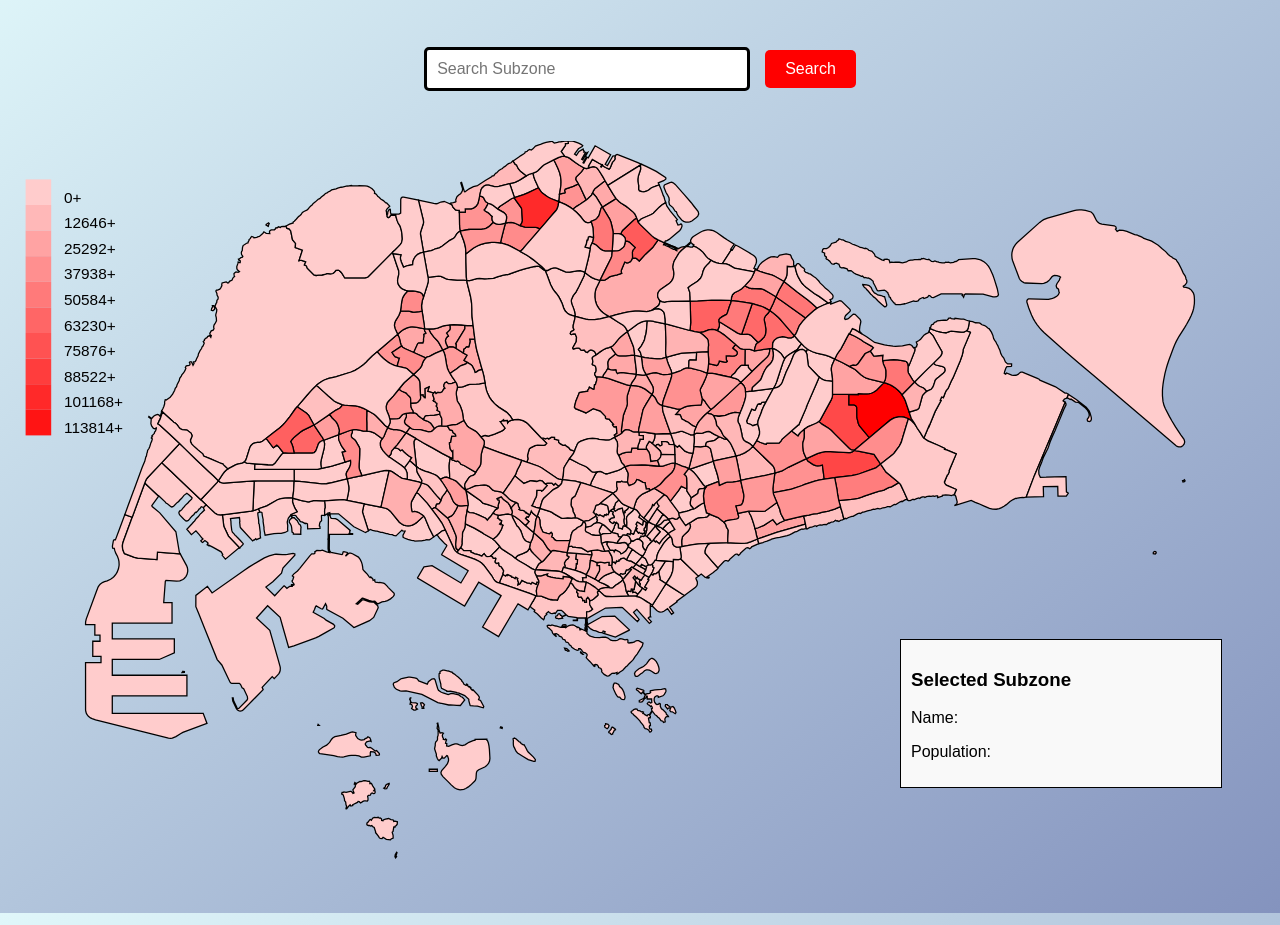
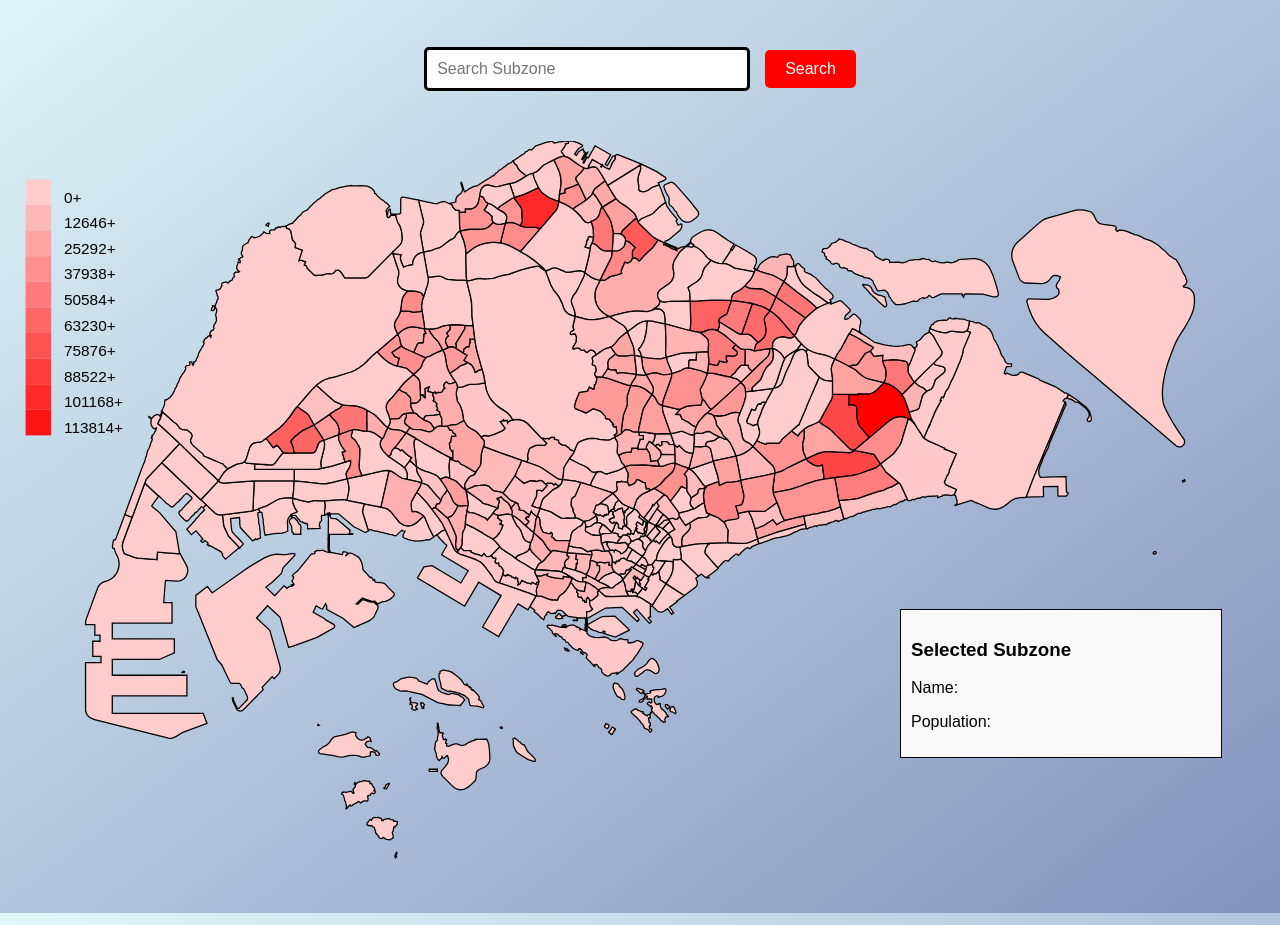
Before and after one commit to huangya1234/HCDIV-4, a plain HTML site: page index.html in a window 1280 px wide. Shown: the part 61-986 px from the top of the page. Drawn offline with nearby package versions, Linux system fonts and the light colour scheme.

Commit message:
index.html

```diff
--- a/index.html
+++ b/index.html
@@ -26,7 +26,7 @@
     }
     #info-panel {
       position: absolute;
-      top: 700px;
+      top: 670px;
       left: 900px;
       width: 300px;
       padding: 10px;
```
